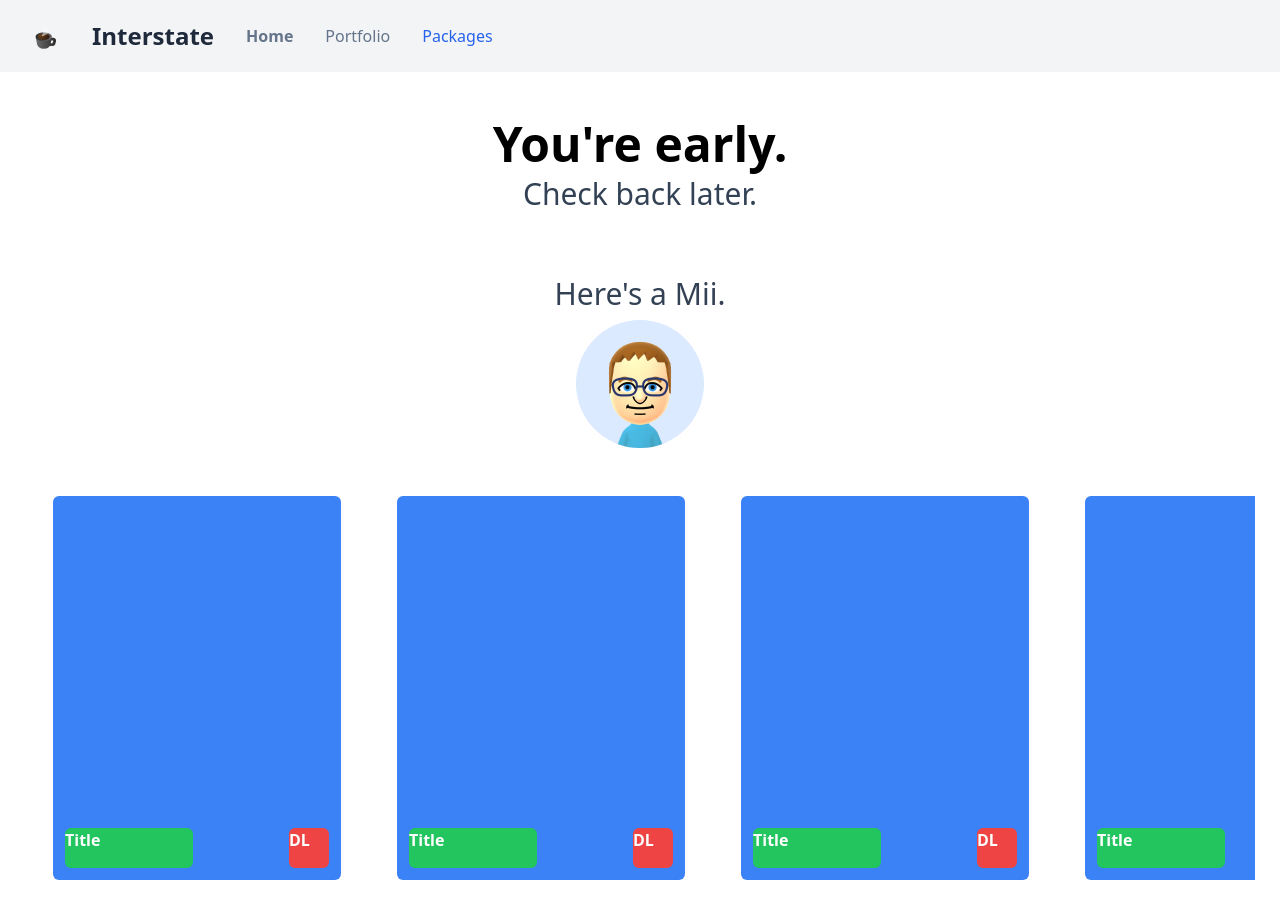
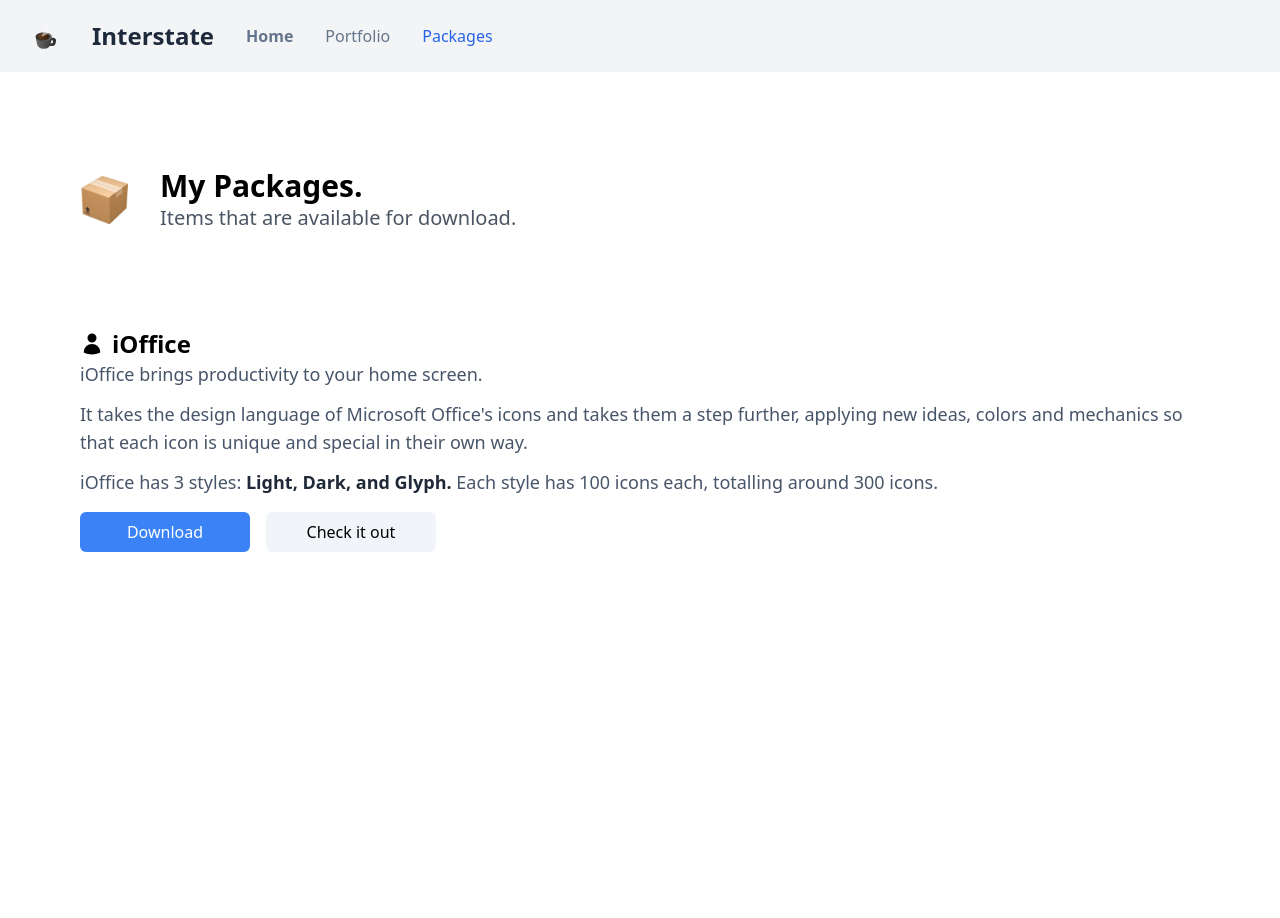
Before and after one commit to Korfi8267/Interstate, a Vue app: page /packages in a window 1280 px wide. Shown: the top 918 px of the page. After the commit the page ends 800 px from the top, so only its background shows below. Built offline with nearby package versions, Linux system fonts and the light colour scheme; what hide-tailwind-scrollbar would draw is missing.

Commit message:
RMV: Horizonal list ADD: iOffice template PKG info

```diff
--- a/src/views/Packages.vue
+++ b/src/views/Packages.vue
@@ -1,52 +1,48 @@
 <template>
 <div class="bg-white dark:bg-slate-900 scroll-smooth overflow-auto">
-<div class="my-12"/>
+<div class="my-24"/>
 
-<div class="text-center font-bold text-5xl text-black dark:text-white my-2">You're early.</div>
-<div class="text-center font-medium text-3xl text-slate-700 dark:text-slate-400 mb-16">Check back later.</div>
-<div class="text-center font-medium text-3xl text-slate-700 dark:text-slate-400 mb-2">Here's a Mii.</div>
-<img class="mx-auto align-center rounded-full w-32 h-32 transition ease-in-out bg-blue-100 hover:bg-blue-200 dark:bg-blue-900 dark:hover:bg-blue-800 mb-12" src="../assets/mii2.png" />
+<div class="flex flex-col md:flex-row items-center text-center md:text-left justify-center px-7 md:px-20">
+    <img class="w-16 md:w-12 h-16 md:h-12" src="../assets/box.png" /><div class="px-4 py-4"></div>
+    <div class="text-3xl font-semibold text-black dark:text-white">My Packages.<div class="text-xl font-normal text-gray-600 dark:text-gray-300">Items that are available for download.</div></div>
+    <div class="py-4 md:py-0"></div><div class="flex grow max-w-[824px]"></div>
+  </div>
 
-<div class="flex flex-nowrap justify-center">
-  <div class="w-[1230px] h-96 flex-row flex-nowrap flex snap-mandatory snap-x scroll-smooth overflow-x-scroll gap-14 px-7 md:px-20 mb-12">
-    <div class="scroll-ml-7 snap-start w-72 h-96 bg-blue-500 rounded-md p-3 flex flex-row shrink-0 items-end">
-      <div class="w-32 h-10 bg-green-500 rounded-md text-white font-semibold">Title</div>
-      <div class="flex-grow"></div>
-      <div class="w-10 h-10 bg-red-500 rounded-md text-white font-semibold">DL</div>
-    </div>
+<div class="my-[88px] md:my-24"/>
 
-    <div class="scroll-ml-7 snap-start w-72 h-96 bg-blue-500 rounded-md p-3 flex flex-row shrink-0 items-end">
-      <div class="w-32 h-10 bg-green-500 rounded-md text-white font-semibold">Title</div>
-      <div class="flex-grow"></div>
-      <div class="w-10 h-10 bg-red-500 rounded-md text-white font-semibold">DL</div>
-    </div>
-
-    <div class="scroll-ml-7 snap-start w-72 h-96 bg-blue-500 rounded-md p-3 flex flex-row shrink-0 items-end">
-      <div class="w-32 h-10 bg-green-500 rounded-md text-white font-semibold">Title</div>
-      <div class="flex-grow"></div>
-      <div class="w-10 h-10 bg-red-500 rounded-md text-white font-semibold">DL</div>
-    </div>
-
-    <div class="scroll-ml-7 snap-start w-72 h-96 bg-blue-500 rounded-md p-3 flex flex-row shrink-0 items-end">
-      <div class="w-32 h-10 bg-green-500 rounded-md text-white font-semibold">Title</div>
-      <div class="flex-grow"></div>
-      <div class="w-10 h-10 bg-red-500 rounded-md text-white font-semibold">DL</div>
-    </div>
-
-    <div class="scroll-ml-7 snap-start w-72 h-96 bg-blue-500 rounded-md p-3 flex flex-row shrink-0 items-end">
-      <div class="w-32 h-10 bg-green-500 rounded-md text-white font-semibold">Title</div>
-      <div class="flex-grow"></div>
-      <div class="w-10 h-10 bg-red-500 rounded-md text-white font-semibold">DL</div>
-    </div>
-
-    <div class="scroll-ml-7 snap-start w-72 h-96 bg-blue-500 rounded-md p-3 flex flex-row shrink-0 items-end">
-      <div class="w-32 h-10 bg-green-500 rounded-md text-white font-semibold">Title</div>
-      <div class="flex-grow"></div>
-      <div class="w-10 h-10 bg-red-500 rounded-md text-white font-semibold">DL</div>
-    </div>
+<div class="flex flex-row items-center justify-center px-7 md:px-20">
+  <svg xmlns="http://www.w3.org/2000/svg" viewBox="0 0 24 24" fill="currentColor" class="w-6 h-6 text-black dark:text-white">
+  <path fill-rule="evenodd" d="M7.5 6a4.5 4.5 0 119 0 4.5 4.5 0 01-9 0zM3.751 20.105a8.25 8.25 0 0116.498 0 .75.75 0 01-.437.695A18.683 18.683 0 0112 22.5c-2.786 0-5.433-.608-7.812-1.7a.75.75 0 01-.437-.695z" clip-rule="evenodd" />
+</svg>
+  <div class="mx-1"/>
+  <div class="flex-grow max-w-[1199px] text-2xl font-semibold text-black dark:text-white">
+    iOffice
   </div>
 </div>
+<div class="flex flex-row px-7 md:px-20 justify-center">
+  <div class="flex-grow max-w-[1230px] text-lg font-medium text-slate-600 dark:text-slate-400 mb-4">
+      iOffice brings productivity to your home screen.
+      <div class="my-3"/>
+      It takes the design language of Microsoft Office's icons and takes them a step further,
+      applying new ideas, colors and mechanics so that each icon is unique and special in their
+      own way.
+      <div class="my-3"/>
+      iOffice has 3 styles: <a class="text-gray-800 dark:text-slate-300 font-semibold">Light, Dark, and Glyph.</a>
+      Each style has 100 icons each, totalling around 300 icons.
+    </div>
+</div>
 
+<div class="flex flex-col md:flex-row items-center justify-center px-7 md:px-20 mb-12">
+  <div class="flex-grow flex-col md:flex-row flex w-full max-w-[1230px]">
+  <a download href="src/assets/mii2.png" type="button" data-mdb-ripple="true" data-mdb-ripple-color="light" class="md:w-[170px] h-12 md:h-10 text-center justify-center transition ease-in-out delay-50 hover:scale-105 rounded-md  text-white bg-blue-500 dark:bg-blue-700 hover:bg-blue-700 dark:hover:bg-blue-500 items-center flex">
+    <div class="font-semibold sm:font-medium">Download</div>
+  </a>
+ <div class="my-2 md:my-0 md:mx-2"/>
+  <a href="https://discord.gg/WXcdtQK" type="button" data-mdb-ripple="true" data-mdb-ripple-color="light" class="w-full md:w-[170px] h-12 md:h-10 text-center justify-center transition ease-in-out delay-50 hover:scale-105 rounded-md  text-black dark:text-white bg-slate-100 dark:bg-slate-700 hover:bg-slate-200 dark:hover:bg-slate-600 items-center flex">
+    <div class="font-semibold sm:font-medium">Check it out</div>
+  </a>
+</div>
+</div>
 </div>
 </template>
 <script>
```
